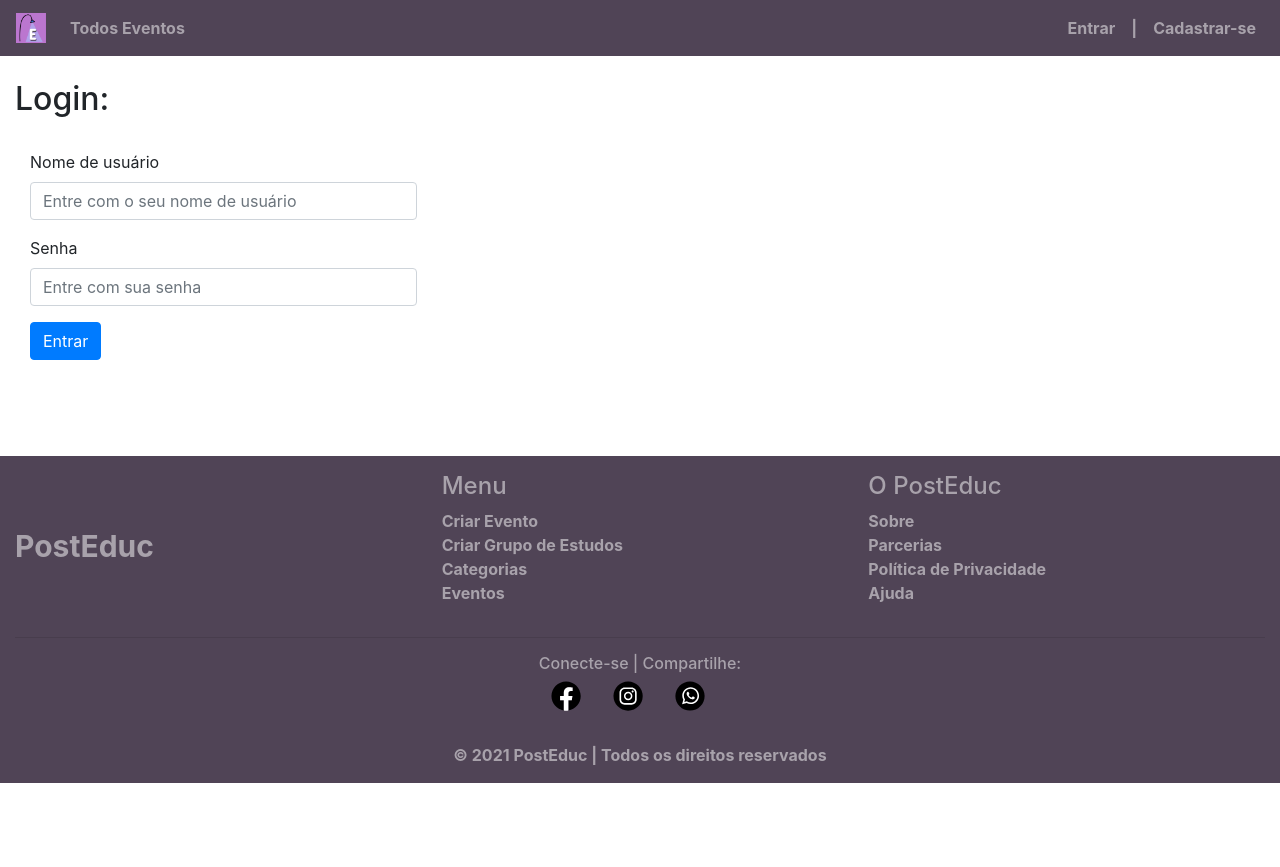
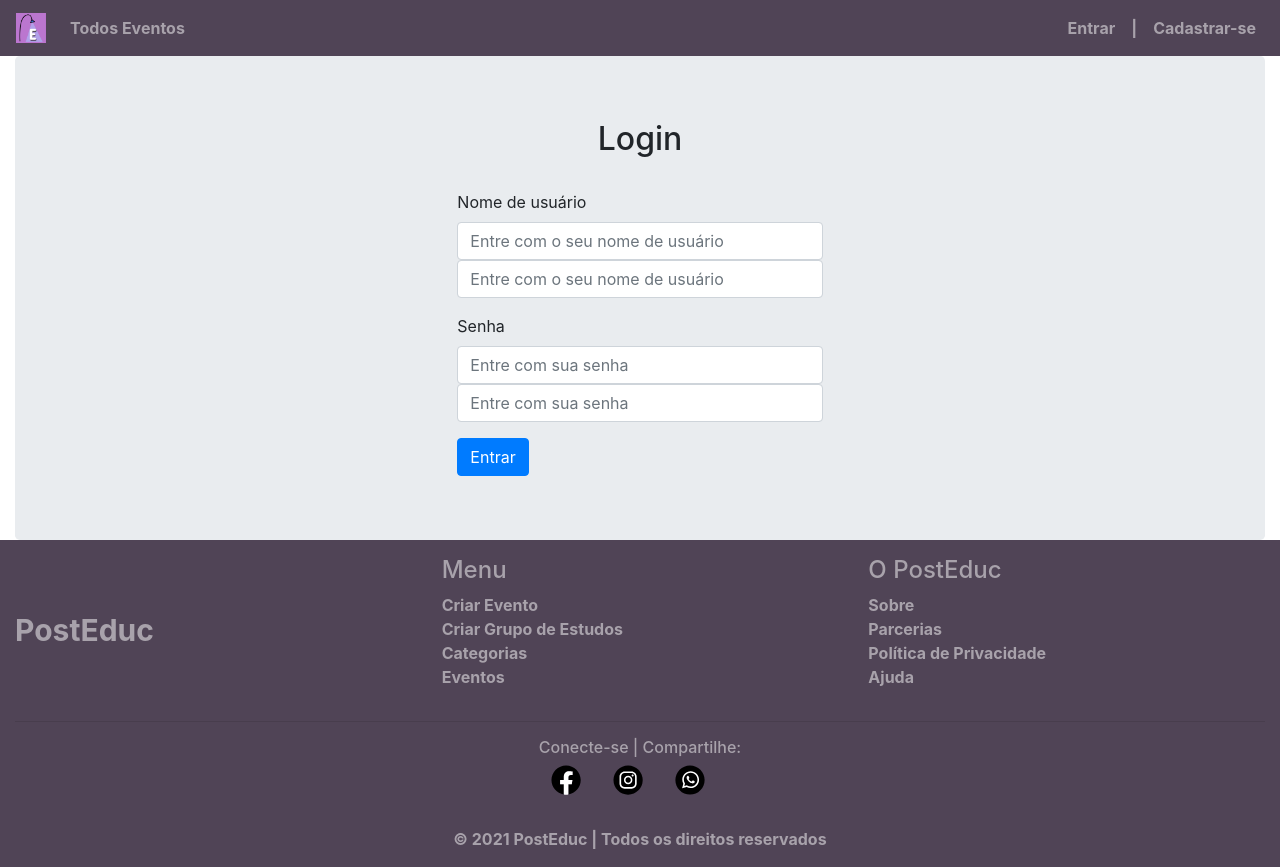
Before and after one commit to olivca/postEduc-1, a React (Create React App) app: page /Login in a window 1280 px wide. Before the commit the page ends 800 px from the top, so only its background shows below. Built offline with nearby package versions, Linux system fonts and the light colour scheme.

Commit message:
atualizando pagina de login

```diff
--- a/src/Componentes/Login/Login.js
+++ b/src/Componentes/Login/Login.js
@@ -1,5 +1,5 @@
 import React from 'react';
-import {Form,Button,Col}  from 'react-bootstrap';
+import {Form,Button,Col,Jumbotron}  from 'react-bootstrap';
 import { Redirect } from 'react-router';
 
 import { connect } from 'react-redux';
@@ -15,10 +15,31 @@ class Login extends React.Component{
             redirect: false,
             nome:'',
             id:'',
-
+            nome_usuario:'',
+            senha:''
         }
 
         this.Envio = this.Envio.bind(this)
+        this.alteracao_user = this.alteracao_user.bind(this)
+        this.alteracao_senha = this.alteracao_senha.bind(this)
+    }
+
+    alteracao_user(evento){
+        evento.preventDefault()
+        let valor = evento.target.value
+
+        this.setState({
+            'nome_usuario': valor
+       })
+    };
+
+    alteracao_senha(evento){
+        evento.preventDefault()
+        let valor = evento.target.value
+
+        this.setState({
+            'senha': valor
+       })
     }
 
     async Envio(evento){
@@ -52,28 +73,31 @@ class Login extends React.Component{
         }else{
 
             return(
-                <div className="form-group">
-                        <br /><h2>Login:</h2><br />
-
-
+                <Jumbotron className="m-0">
+                    <div >
+                        <h2 className="text-center">Login</h2><br />
                         <Form onSubmit={this.Envio}>
 
-                        <Col sm={12} md={6} lg={4}>
+                            <Col sm={12} md={{span: 6, offset: 3}} lg={{offset:4, span:4}}>
                             <Form.Group>
                                 <Form.Label>Nome de usuário</Form.Label>
+                                <Form.Control onChange={this.alteracao_user} type="text" id="nome_usuario" name="nome_usuario" placeholder="Entre com o seu nome de usuário" />
                                 <Form.Control  type="text" id="nome_usuario" name="nome_usuario" placeholder="Entre com o seu nome de usuário" />
                             </Form.Group>
 
                             <Form.Group>
                                 <Form.Label>Senha</Form.Label>
+                                <Form.Control onChange={this.alteracao_senha} type="password" id="senha" name="senha" placeholder="Entre com sua senha" />
                                 <Form.Control  type="password" id="senha" name="senha" placeholder="Entre com sua senha" />
                             </Form.Group>
 
-                        <Button variant="primary" type="submit" >Entrar</Button>
+                            <Button variant="primary" type="submit">Entrar</Button>
 
                             </Col>
                         </Form>
+
                     </div>
+                </Jumbotron>
             )
 
         }
```
Lines whose indentation alone changed are shown as unchanged.
